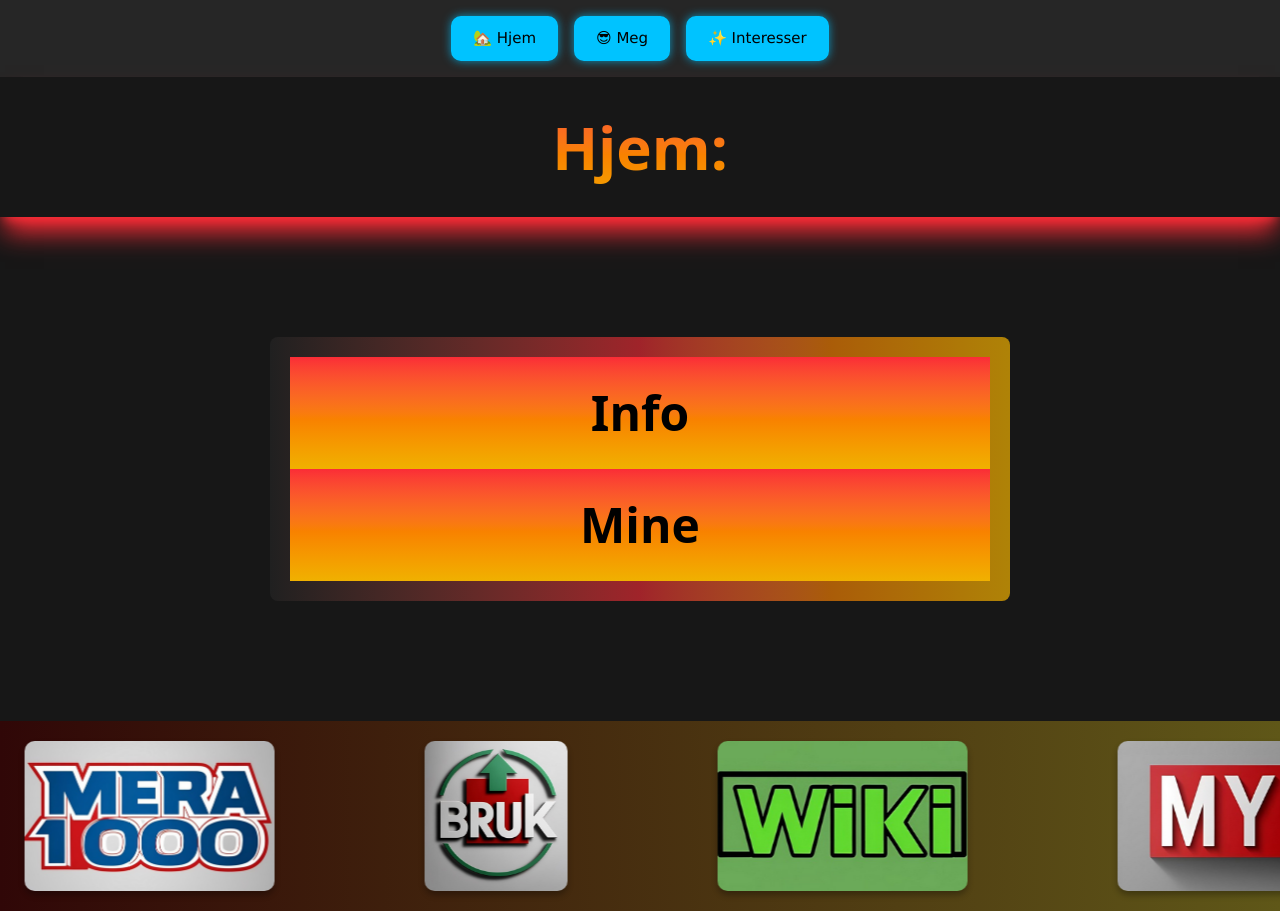
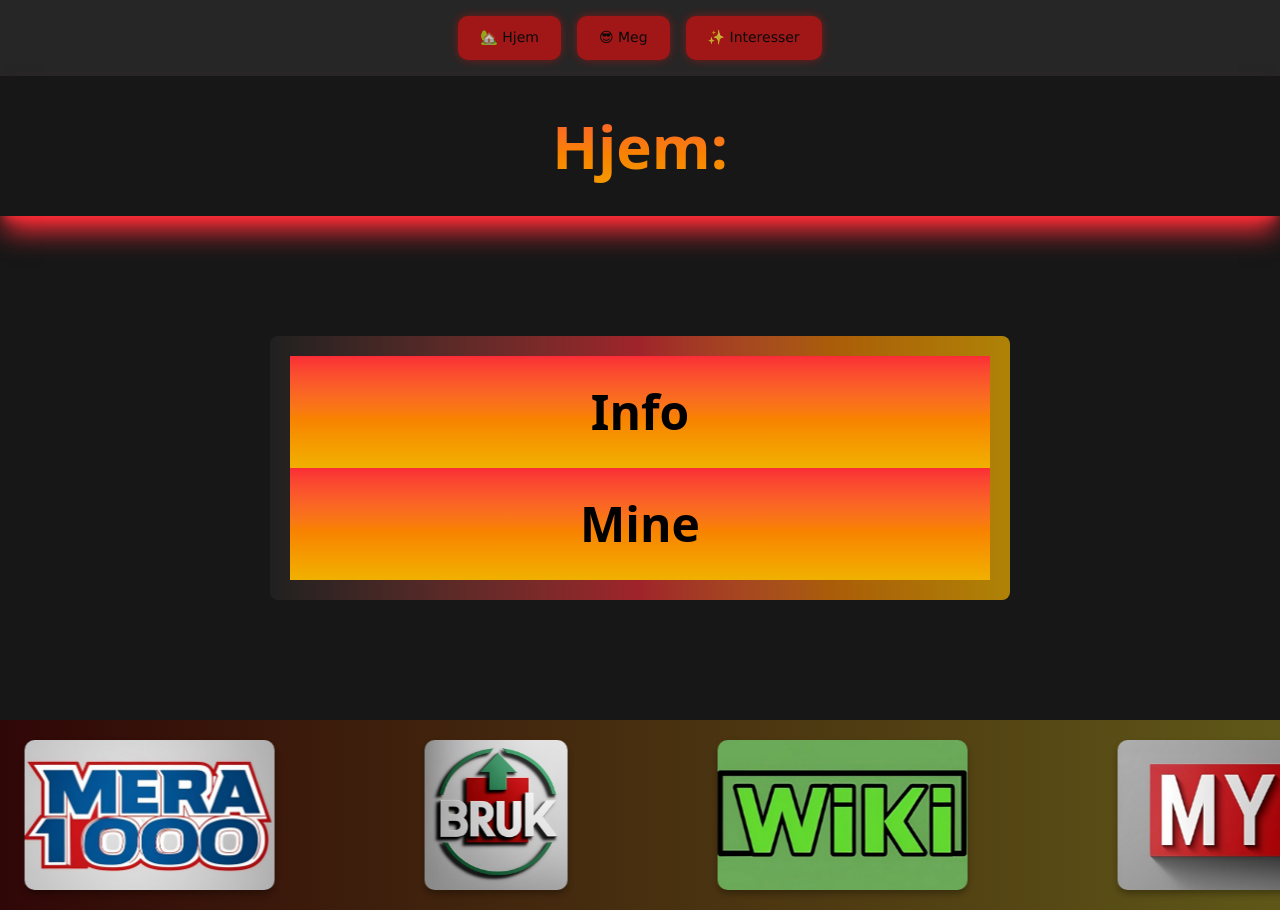
Before and after one commit to Toorq91/Prosjekter, a Vue app in the folder Meg/: page / in a window 1280 px wide. Built offline with nearby package versions, Linux system fonts and the light colour scheme; the HTML template or start-up script is replaced by a standard one.

Commit message:
fikset underlinje på aboutPage + endret utseende på navBar knappene

```diff
--- a/Meg/src/components/navbar.vue
+++ b/Meg/src/components/navbar.vue
@@ -9,21 +9,22 @@
 <style scoped>
 .glow-button {
   padding: 10px 20px;
-  border: 2px solid rgb(0, 195, 255);
+  border: 2px solid rgb(202, 17, 17);
   border-radius: 10px;
-  background: rgb(0, 195, 255);
+  background: rgb(202, 17, 17);
   color: black;
   font-family: Verdana, Geneva, Tahoma, sans-serif;
-  font-size: 15px;
+  font-size: 14px;
+  opacity: 0.75;
   transition: all 0.3s ease-in-out;
-  box-shadow: 0 0 10px rgba(0, 195, 255, 0.7);
+  box-shadow: 0 0 10px rgba(202, 17, 17, 0.7);
 }
 
 .glow-button:hover {
-  border-color: rgb(0, 195, 255);
-  color: white;
-  box-shadow: 0 0 15px rgb(0, 194, 253), 0 0 30px rgb(0, 194, 253);
-  text-shadow: 0 0 10px rgb(0, 195, 255);
-  background: rgba(0, 195, 255, 0.2);
+  border-color: rgb(202, 17, 17);
+  color: rgb(0, 195, 255);
+  box-shadow: 0 0 15px rgb(202, 17, 17), 0 0 30px rgb(202, 17, 17);
+  text-shadow: 0 0 10px rgb(202, 17, 17);
+  background: rgba(202, 17, 17, 0.2);
 }
 </style>
--- a/Meg/src/views/aboutPage.vue
+++ b/Meg/src/views/aboutPage.vue
@@ -1,7 +1,7 @@
 <template>
   <div class="bg-neutral-900 min-h-screen">
-    <h1 class="flex flex-col items-center text-center text-6xl font-bold w-full py-10
-      text-transparent bg-clip-text bg-gradient-to-t from-yellow-500 to-red-500">
+    <h1 class="flex flex-col items-center text-center text-6xl font-bold underline w-full py-10
+      text-transparent bg-clip-text bg-gradient-to-t from-yellow-500 to-red-500 shadow-xl shadow-red-500">
       Thor Christer Halvorsen Eikeland:
     </h1>
     <div class="flex flex-col items-center justify-center flex-1 text-center py-30">
```
